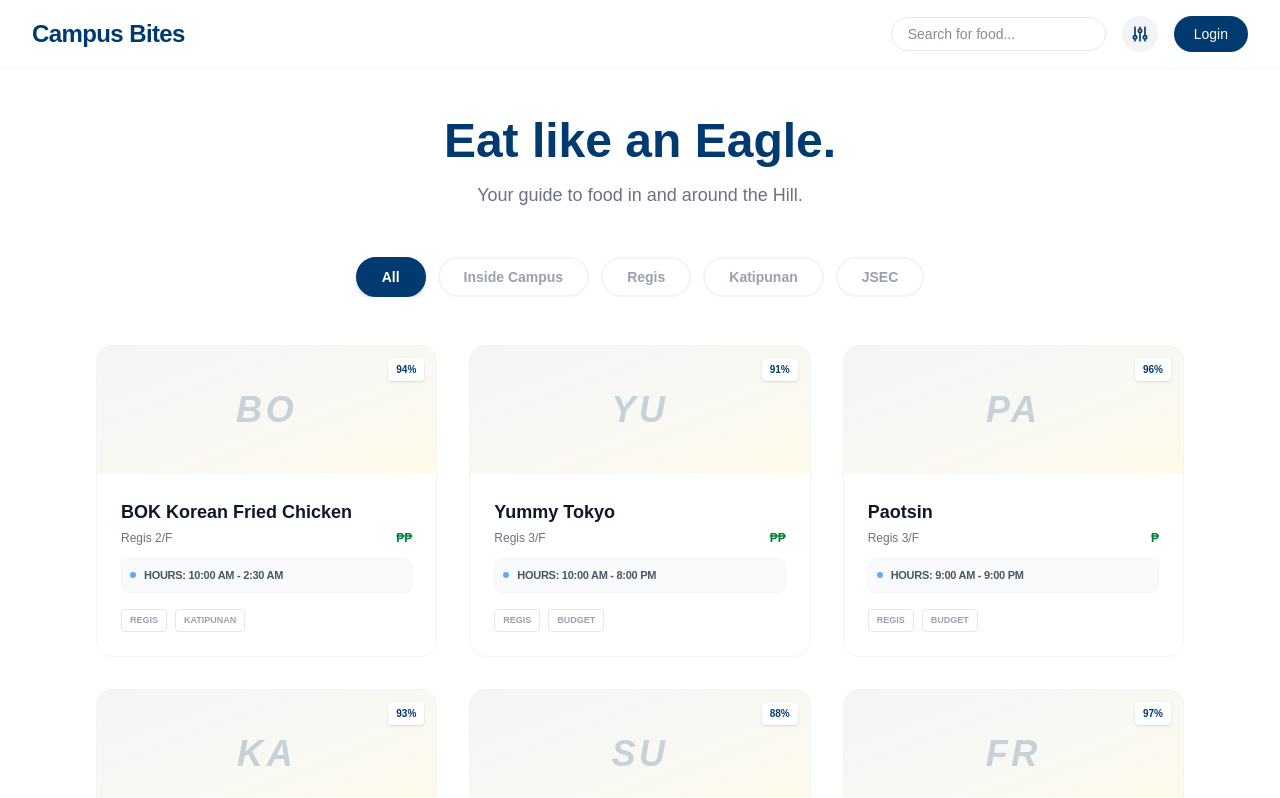
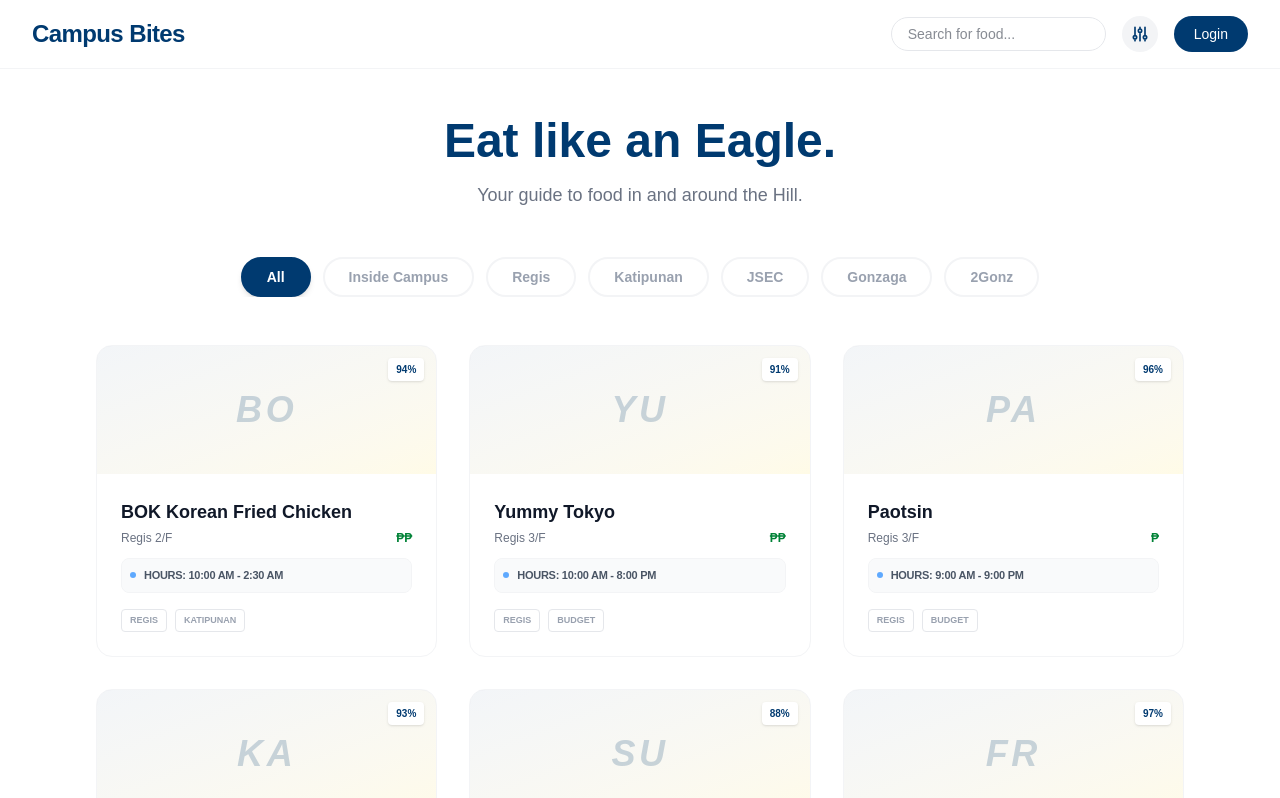
Before and after one commit to clongerts/campus-bites, a Next.js app: page / in a window 1280 px wide. Shown: the top 798 px of the page. Built offline with nearby package versions, Linux system fonts and the light colour scheme.

Commit message:
Update page.tsx

```diff
--- a/app/page.tsx
+++ b/app/page.tsx
@@ -153,7 +153,7 @@ const CampusBitesHome = () => {
     },
   ];
 
-  const locations = ["All", "Inside Campus", "Regis", "Katipunan", "JSEC"];
+  const locations = ["All", "Inside Campus", "Regis", "Katipunan", "JSEC","Gonzaga","2Gonz"];
   const categories = ["Budget", "Study Spots", "Date Spot", "Korean", "Japanese", "Filipino"];
   const pricePoints = ["All", "₱", "₱₱", "₱₱₱"];
 
```
